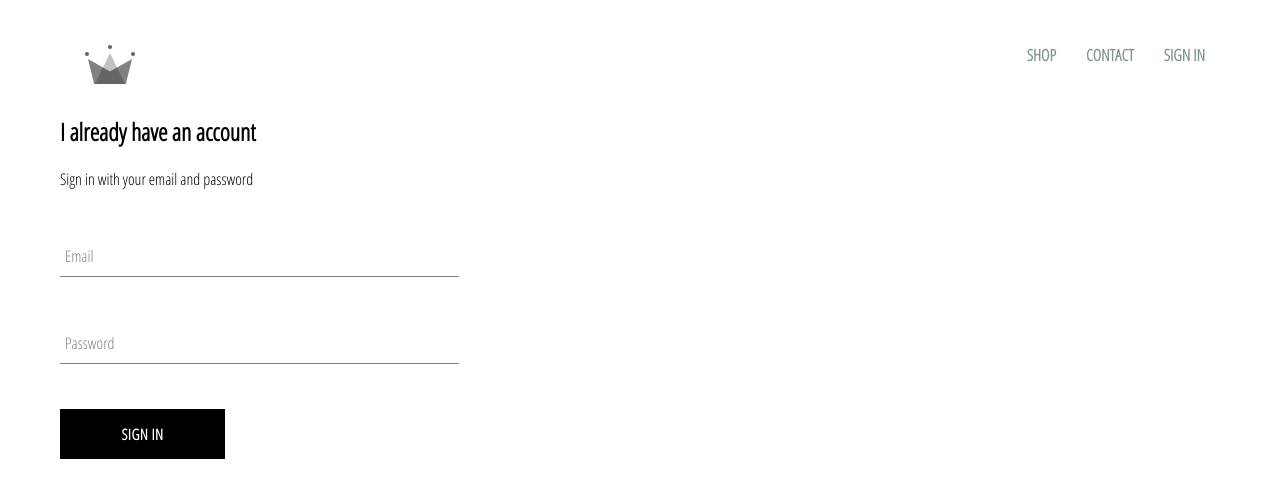
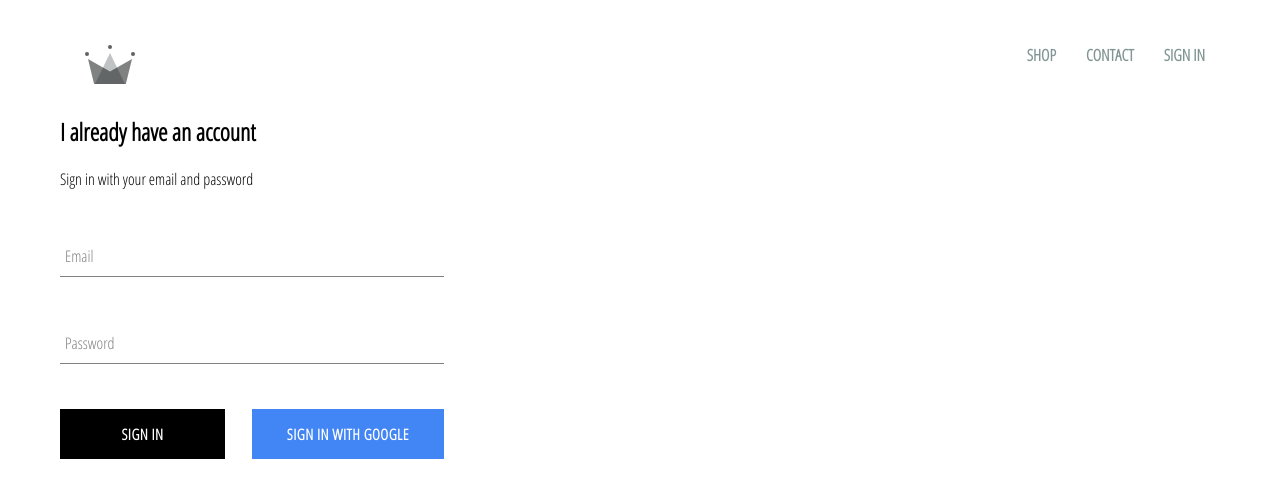
Before and after one commit to kalingakbd/crwn-clothing, a React (Create React App) app: page /sign-in in a window 1280 px wide. Shown: the top 498 px of the page. Built offline with nearby package versions, Linux system fonts and the light colour scheme; no server answers.

Commit message:
add signin google button

```diff
--- a/src/App.css
+++ b/src/App.css
@@ -8,3 +8,7 @@
     text-decoration: none;
     color: black;
 }
+
+* {
+    box-sizing: border-box;
+}
--- a/src/App.js
+++ b/src/App.js
@@ -1,15 +1,39 @@
-import React from 'react';
+import React, {Component} from 'react';
 import './App.css';
 import HomePage from './pages/HomePage'
 import ShopPage from './pages/ShopPage'
 import {Route, Switch} from 'react-router-dom';
 import Header from "./components/Header";
 import SignInPage from "./pages/SignInPage";
+import { auth } from './firebase/firebase.utils';
 
-function App() {
+class App extends Component {
+
+    constructor(props){
+        super(props);
+        this.state = {
+            currentUser: null
+        };
+    }
+
+    unsubscribeFromAuth = null;
+
+    componentDidMount() {
+        this.unsubscribeFromAuth = auth.onAuthStateChanged(user => {
+            this.setState({currentUser: user});
+            console.log(user)
+        })
+    }
+
+    componentWillUnmount() {
+        //todo need to check this
+        this.unsubscribeFromAuth();
+    }
+
+    render() {
         return (
             <div>
-        <Header/>
+                <Header currentUser={this.state.currentUser}/>
                 <Switch>
                     <Route exact path='/shop' component={ShopPage} />
                     <Route exact path='/sign-in' component={SignInPage} />
@@ -18,5 +42,6 @@
             </div>
         );
     }
+}
 
 export default App;
--- a/src/components/CustomButton.jsx
+++ b/src/components/CustomButton.jsx
@@ -2,9 +2,9 @@
 
 import './styles/CustomButton.scss'
 
-const CustomButton = ({children, ...otherProps}) => {
+const CustomButton = ({children, isGoogleSignIn, ...otherProps}) => {
     return (
-        <button className='custom-button' {...otherProps}>
+        <button className={`${isGoogleSignIn ? 'google-sign-in' : ''} custom-button`} {...otherProps}>
             <span>{children}</span>
         </button>
     )
--- a/src/components/Header.jsx
+++ b/src/components/Header.jsx
@@ -1,11 +1,11 @@
 import React from "react";
 
 import './styles/Header.styles.scss';
-import { Link } from "react-router-dom";
-import { ReactComponent as Logo } from "../assets/crown.svg";
+import {Link} from "react-router-dom";
+import {ReactComponent as Logo} from "../assets/crown.svg";
+import { auth } from '../firebase/firebase.utils';
 
-
-const Header = () => {
+const Header = ({currentUser}) => {
     return (
         <div className='header'>
             <Link className='logo-container' to='/'>
@@ -18,12 +18,18 @@
                 <Link className='option' to='/shop'>
                     CONTACT
                 </Link>
-                <Link className='option' to='/sign-in'>
-                    SIGN IN
-                </Link>
+                {(currentUser)
+                    ?
+                    (<div className='option' onClick={() => { auth.signOut().then(console.log("Signed out")) }}>
+                        SIGN OUT
+                    </div>)
+                    :
+                    (<Link className='option' to='/sign-in'>
+                        SIGN IN
+                    </Link>)
+                }
             </div>
         </div>
-
     )
 };
 
--- a/src/components/SignIn.jsx
+++ b/src/components/SignIn.jsx
@@ -3,6 +3,7 @@
 
 import './styles/SignIn.styles.scss';
 import CustomButton from "./CustomButton";
+import { signInWithGoogle } from '../firebase/firebase.utils';
 
 class SignIn extends Component{
 
@@ -33,7 +34,10 @@
                 <form onSubmit={this.handleSubmit}>
                     <FormInput name="email" type="email" ref="email" handleChange={this.handleChange} value={this.state.email} required label="Email"/>
                     <FormInput name="password" type="password" ref="password" handleChange={this.handleChange} value={this.state.password} required label="Password"/>
-                    <CustomButton type="submit">Sign In</CustomButton>
+                    <div className="buttons">
+                        <CustomButton type="submit">Sign In</CustomButton>
+                        <CustomButton onClick={signInWithGoogle} isGoogleSignIn={true}>Sign In With Google</CustomButton>
+                    </div>
                 </form>
             </div>
         )
--- a/src/components/styles/CustomButton.scss
+++ b/src/components/styles/CustomButton.scss
@@ -19,4 +19,14 @@
     color: black;
     border: 1px solid black;
   }
+
+  &.google-sign-in {
+    background-color: #4285f4;
+    color: white;
+
+    &:hover {
+      background-color: #357ae8;
+      border: none;
+    }
+  }
 }
--- a/src/components/styles/Header.styles.scss
+++ b/src/components/styles/Header.styles.scss
@@ -23,6 +23,7 @@
       opacity: 0.6;
       color: darkslategray;
       font-weight: bold;
+      cursor: pointer;
 
         &:hover {
             opacity: 0.9;
--- a/src/components/styles/SignIn.styles.scss
+++ b/src/components/styles/SignIn.styles.scss
@@ -1,3 +1,8 @@
 .sign-in {
   width: 30vw;
+
+  .buttons {
+    display: flex;
+    justify-content: space-between;
+  }
 }
--- /dev/null
+++ b/src/firebase/firebase.utils.js
@@ -0,0 +1,24 @@
+import firebase from "firebase";
+import 'firebase/firestore';
+import 'firebase/auth';
+
+const config = {
+    apiKey: "AIzaSyCRdoNhfKbsD5YfXq3Cll41Ff7QL4RIgUU",
+    authDomain: "crwn-db-4be15.firebaseapp.com",
+    databaseURL: "https://crwn-db-4be15.firebaseio.com",
+    projectId: "crwn-db-4be15",
+    storageBucket: "crwn-db-4be15.appspot.com",
+    messagingSenderId: "296624109308",
+    appId: "1:296624109308:web:2034e476bf10959a490979",
+    measurementId: "G-87H4RNKF6L"
+};
+firebase.initializeApp(config);
+
+export const auth = firebase.auth();
+export const firestore = firebase.firestore();
+
+const provider = new firebase.auth.GoogleAuthProvider();
+provider.setCustomParameters({ prompt : 'select_account'});
+
+export const signInWithGoogle = () => auth.signInWithPopup(provider);
+export default firebase;
```
Lines whose indentation alone changed are shown as unchanged.
